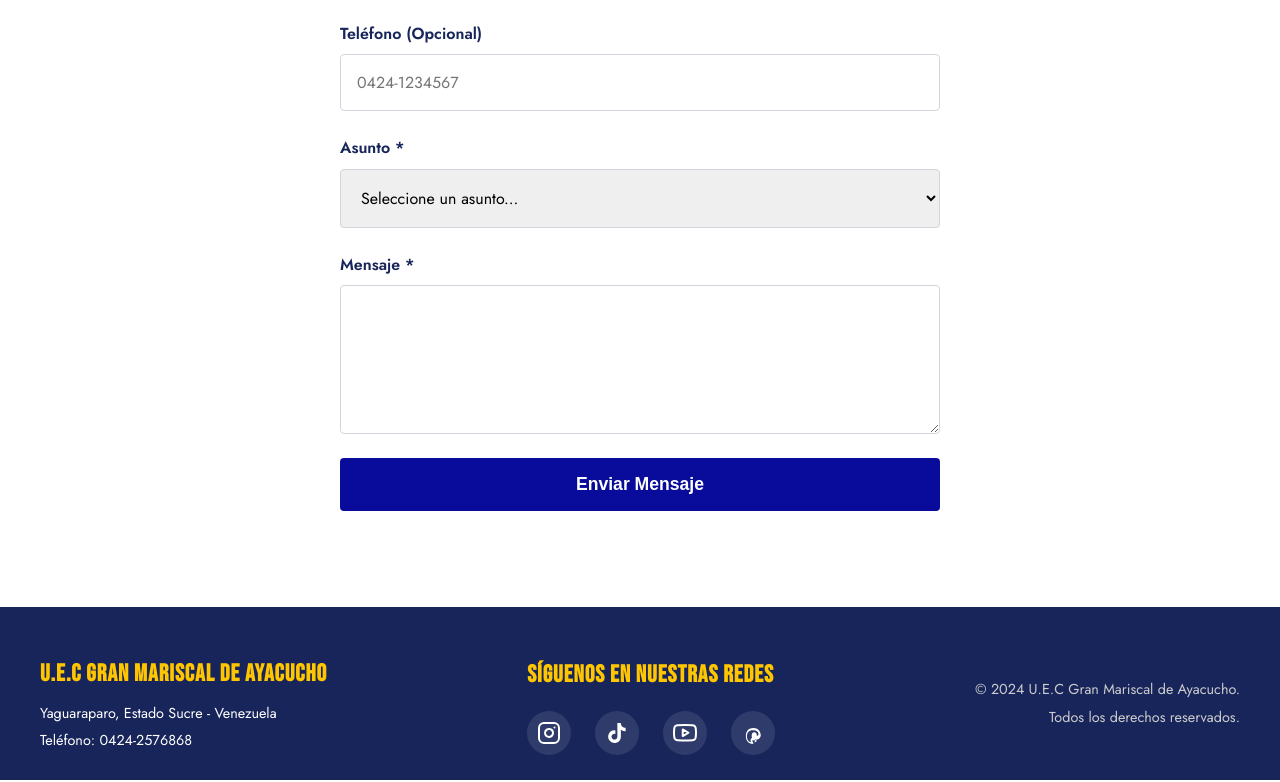
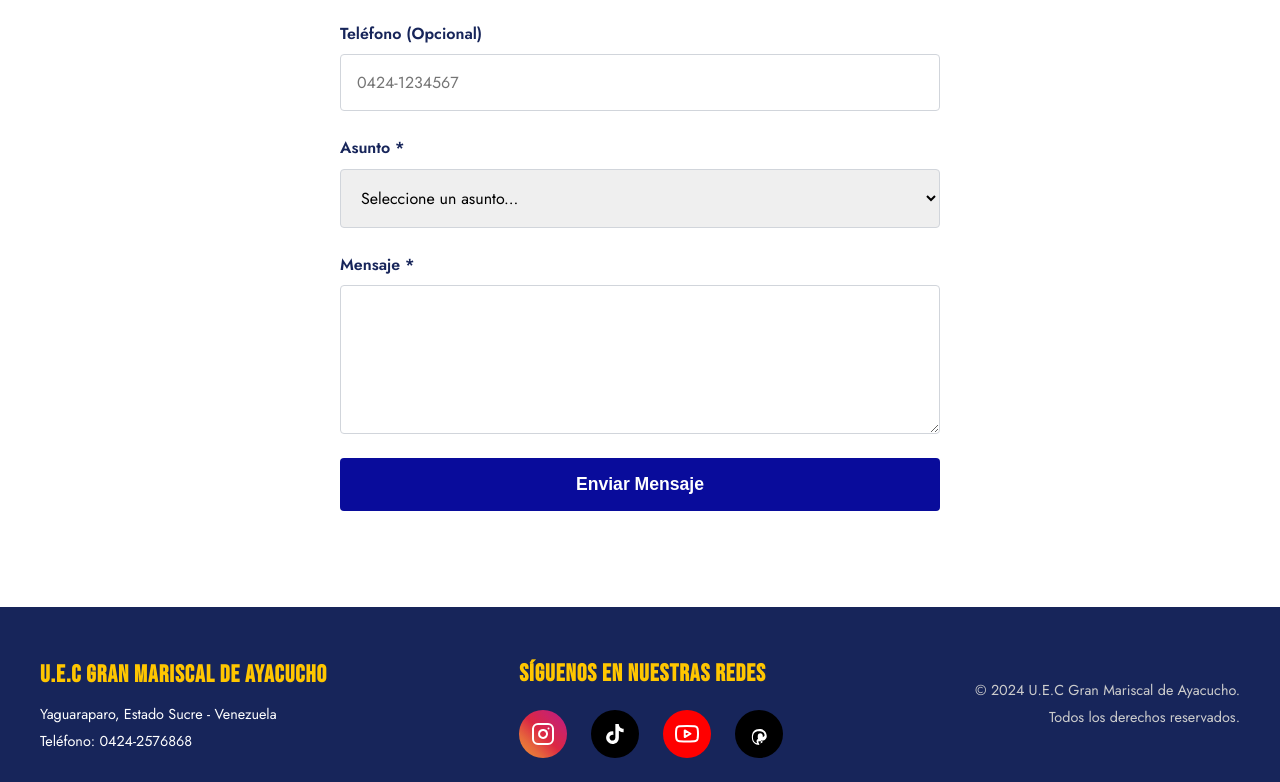
Before and after one commit to isabellac2301-jpg/uec-gran-mariscal0, an Astro site: page / in a window 1280 px wide. Shown: the part 1813-2595 px from the top of the page. Built offline with nearby package versions, Linux system fonts and the light colour scheme; Astro itself is replaced by a stand-in of ours; a web font is replaced by a local one.

Commit message:
Actualizar Footer.astro

```diff
--- a/src/components/Footer.astro
+++ b/src/components/Footer.astro
@@ -13,23 +13,24 @@
     <div class="footer-social">
       <h3>Síguenos en nuestras redes</h3>
       <div class="social-links">
-        <!-- Instagram -->
-        <a href="https://instagram.com/uecgranmariscaldeayacucho" target="_blank" rel="noopener noreferrer" aria-label="Visitar Instagram">
+
+        <!-- Instagram (Recuerda cambiar AQUI_VA_TU_USUARIO) -->
+        <a href="https://instagram.com/AQUI_VA_TU_USUARIO" target="_blank" rel="noopener noreferrer" aria-label="Visitar Instagram" class="icon-instagram">
           <svg xmlns="http://www.w3.org/2000/svg" width="24" height="24" viewBox="0 0 24 24" fill="none" stroke="currentColor" stroke-width="2" stroke-linecap="round" stroke-linejoin="round"><rect x="2" y="2" width="20" height="20" rx="5" ry="5"></rect><path d="M16 11.37A4 4 0 1 1 12.63 8 4 4 0 0 1 16 11.37z"></path><line x1="17.5" y1="6.5" x2="17.51" y2="6.5"></line></svg>
         </a>
 
         <!-- TikTok -->
-        <a href="https://www.tiktok.com/@uecgranmariscalde" target="_blank" rel="noopener noreferrer" aria-label="Visitar TikTok">
+        <a href="https://www.tiktok.com/@uecgranmariscalde" target="_blank" rel="noopener noreferrer" aria-label="Visitar TikTok" class="icon-tiktok">
           <svg xmlns="http://www.w3.org/2000/svg" width="24" height="24" viewBox="0 0 24 24" fill="currentColor"><path d="M19.59 6.69a4.83 4.83 0 0 1-3.77-4.25V2h-3.45v13.67a2.89 2.89 0 0 1-5.2 1.74 2.89 2.89 0 0 1 2.31-4.64 2.93 2.93 0 0 1 .88.13V9.4a6.84 6.84 0 0 0-1-.05A6.33 6.33 0 0 0 5 20.1a6.34 6.34 0 0 0 10.86-4.43v-7a8.16 8.16 0 0 0 4.77 1.52v-3.4a4.85 4.85 0 0 1-1-.1z"/></svg>
         </a>
 
         <!-- YouTube -->
-        <a href="https://www.youtube.com/@UECGranMariscal" target="_blank" rel="noopener noreferrer" aria-label="Visitar YouTube">
+        <a href="https://www.youtube.com/@UECGranMariscal" target="_blank" rel="noopener noreferrer" aria-label="Visitar YouTube" class="icon-youtube">
           <svg xmlns="http://www.w3.org/2000/svg" width="24" height="24" viewBox="0 0 24 24" fill="none" stroke="currentColor" stroke-width="2" stroke-linecap="round" stroke-linejoin="round"><path d="M22.54 6.42a2.78 2.78 0 0 0-1.94-2C18.88 4 12 4 12 4s-6.88 0-8.6.46a2.78 2.78 0 0 0-1.94 2A29 29 0 0 0 1 11.75a29 29 0 0 0 .46 5.33A2.78 2.78 0 0 0 3.4 19c1.72.46 8.6.46 8.6.46s6.88 0 8.6-.46a2.78 2.78 0 0 0 1.94-2 29 29 0 0 0 .46-5.25 29 29 0 0 0-.46-5.33z"></path><polygon points="9.75 15.02 15.5 11.75 9.75 8.48 9.75 15.02"></polygon></svg>
         </a>
 
         <!-- Threads -->
-        <a href="https://www.threads.net/@uecgranmariscaldeayacucho" target="_blank" rel="noopener noreferrer" aria-label="Visitar Threads">
+        <a href="https://www.threads.net/@uecgranmariscaldeayacucho" target="_blank" rel="noopener noreferrer" aria-label="Visitar Threads" class="icon-threads">
           <svg xmlns="http://www.w3.org/2000/svg" width="24" height="24" viewBox="0 0 24 24" fill="currentColor"><path d="M12.42 23c-2.3-.02-4.25-.8-5.6-2.23-1.25-1.32-1.92-3.24-1.95-5.62-.03-2.45.6-4.4 1.85-5.8 1.35-1.5 3.3-2.3 5.7-2.3 2.28 0 4.15.73 5.43 2.1 1.15 1.23 1.8 2.9 1.88 4.85.02.53-.06 1.06-.2 1.56-.35 1.23-1.15 2.15-2.3 2.6-.55.22-1.16.33-1.8.33-.37 0-.75-.04-1.13-.12.02.92-.14 1.67-.48 2.23-.43.7-1.1 1.08-1.95 1.08-.7 0-1.3-.24-1.73-.68-.4-.4-.6-1-.6-1.7 0-.62.15-1.15.44-1.55.26-.37.63-.63 1.1-.78-.15-.35-.25-.73-.3-1.12-.04-.4-.06-.8-.06-1.2 0-1.1.23-1.95.68-2.53.47-.6 1.1-.9 1.87-.9.85 0 1.53.32 1.98.95.38.53.58 1.25.58 2.1 0 .3-.03.6-.1.9.4-.12.78-.3 1.1-.55.46-.35.7-.8.7-1.35 0-1.2-.55-2.2-1.6-2.95-1.02-.72-2.42-1.1-4.1-1.1-2 0-3.55.6-4.55 1.75-.9 1.05-1.35 2.55-1.35 4.4 0 1.9.48 3.4 1.4 4.4 1 1.1 2.5 1.65 4.4 1.65 1.1 0 2.05-.15 2.8-.45.4-.15.7-.3.9-.45v-2c-.3.15-.65.3-1.05.42-.9.3-2 .45-3.2.45z"/></svg>
         </a>
       </div>
@@ -39,7 +40,6 @@
       <p>&copy; 2024 U.E.C Gran Mariscal de Ayacucho.</p>
       <p>Todos los derechos reservados.</p>
     </div>
-
   </div>
 </footer>
 
@@ -76,20 +76,38 @@
     justify-content: center;
     margin-top: var(--space-2);
   }
+
+  /* Estilos base para todos los iconos */
   .social-links a {
-    color: white;
-    background-color: rgba(255, 255, 255, 0.1);
-    padding: 10px;
+    color: white; /* Icono blanco para que resalte en fondos oscuros */
+    padding: 12px;
     border-radius: 50%;
     display: flex;
     align-items: center;
     justify-content: center;
-    transition: background-color 0.3s, color 0.3s;
+    transition: transform 0.3s ease, box-shadow 0.3s ease;
   }
+
+  /* Efecto al pasar el dedo o el mouse */
   .social-links a:hover {
-    background-color: var(--color-accent-gold);
-    color: var(--color-primary);
+    transform: translateY(-4px) scale(1.1); /* Se levanta y crece un poco */
+    box-shadow: 0 6px 12px rgba(0,0,0,0.4);
   }
+
+  /* Colores Reales y Originales de cada Red Social */
+  .icon-instagram {
+    background: linear-gradient(45deg, #f09433 0%, #e6683c 25%, #dc2743 50%, #cc2366 75%, #bc1888 100%);
+  }
+  .icon-tiktok {
+    background-color: #000000;
+  }
+  .icon-youtube {
+    background-color: #FF0000;
+  }
+  .icon-threads {
+    background-color: #000000;
+  }
+
   .footer-legal {
     border-top: 1px solid rgba(255,255,255,0.2);
     padding-top: var(--space-2);
```
